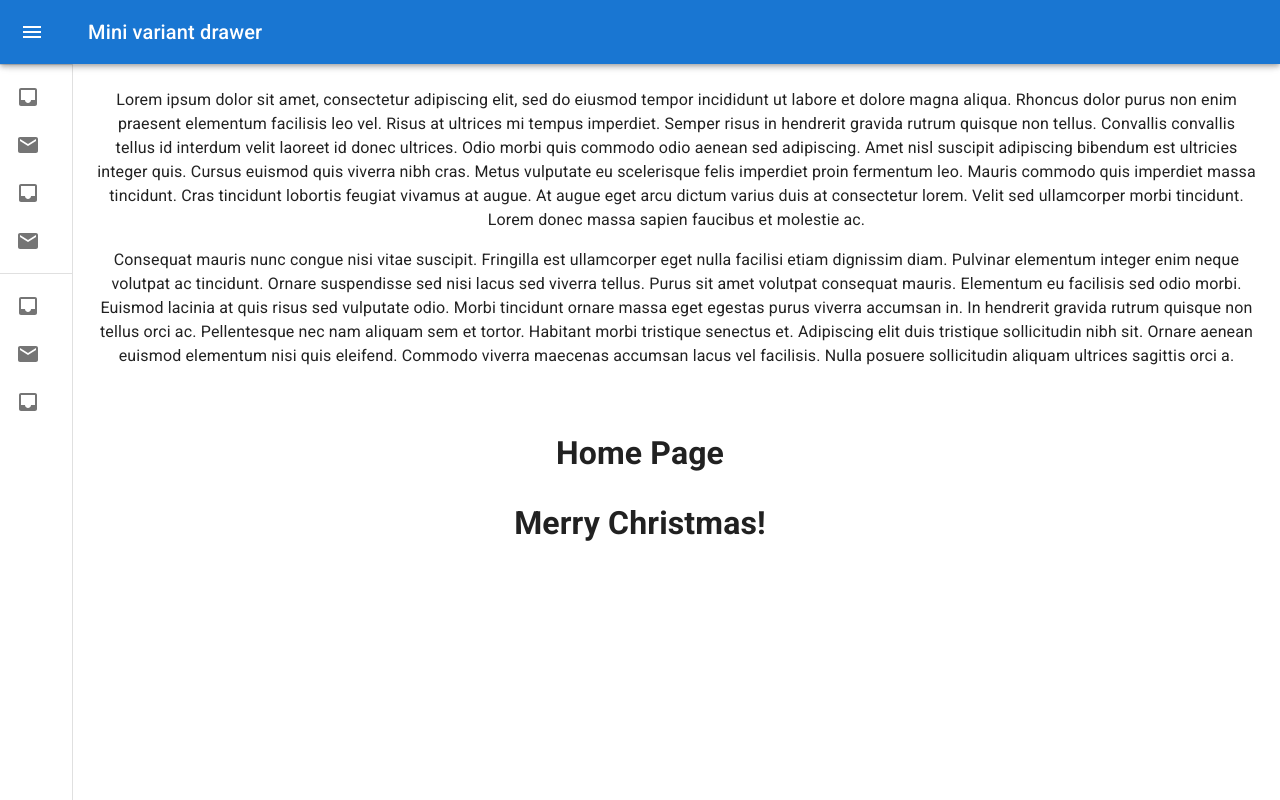
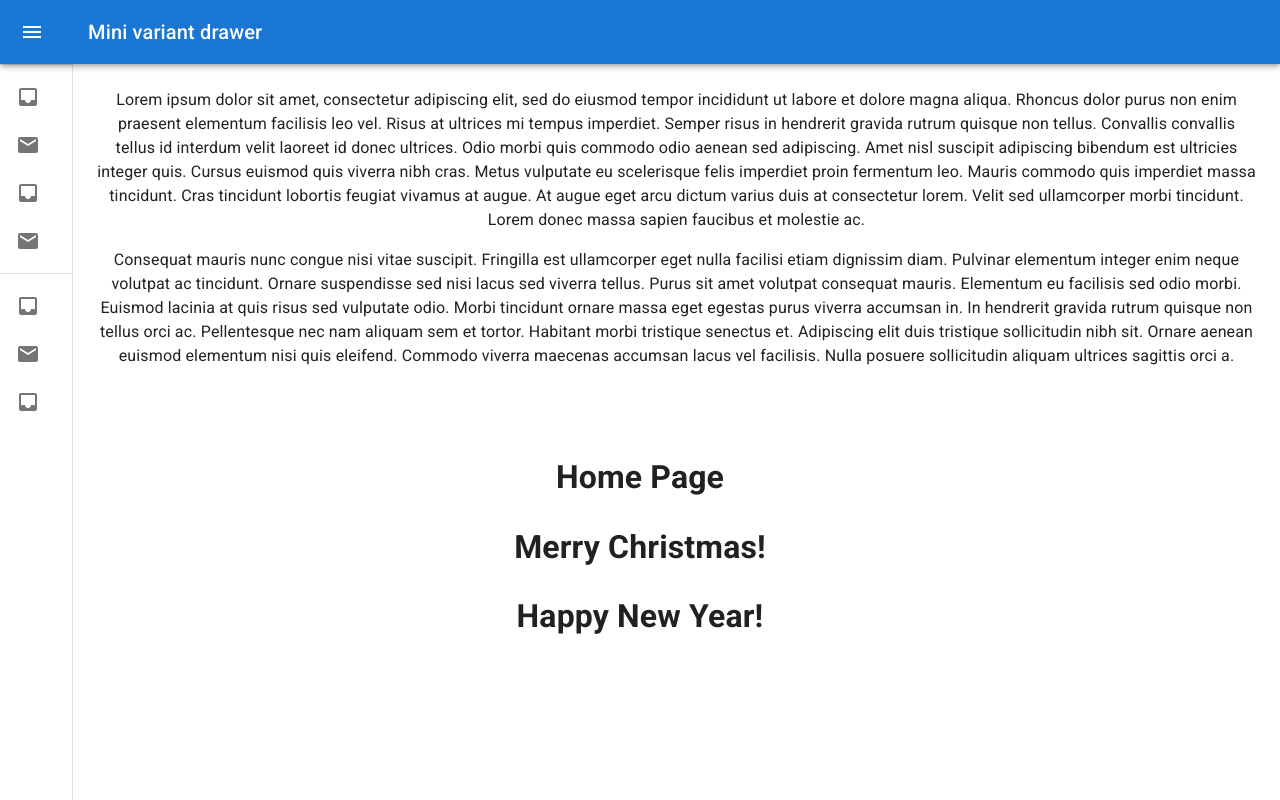
Before and after one commit to jsoomie/school-notebook, a React (Create React App) app: page / in a window 1280 px wide. Built offline with nearby package versions, Linux system fonts and the light colour scheme.

Commit message:
chore: import box into home

```diff
--- a/src/pages/Home/Home.tsx
+++ b/src/pages/Home/Home.tsx
@@ -1,10 +1,12 @@
 import "./Home.css";
+import { Box } from "@mui/material";
 
 export const Home = () => {
   return (
-    <div>
+    <Box component="main" sx={{ flexGrow: 1, p: 3 }}>
       <h1>Home Page</h1>
       <h1>Merry Christmas!</h1>
-    </div>
+      <h1>Happy New Year!</h1>
+    </Box>
   );
 };
```
